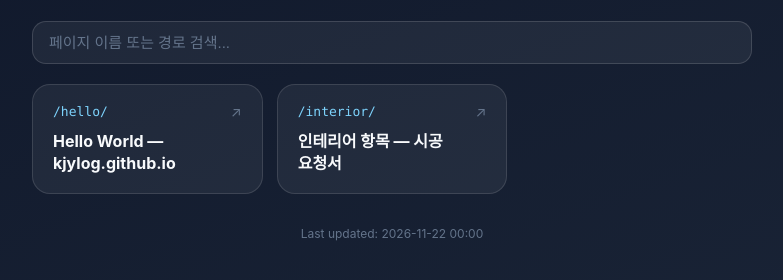
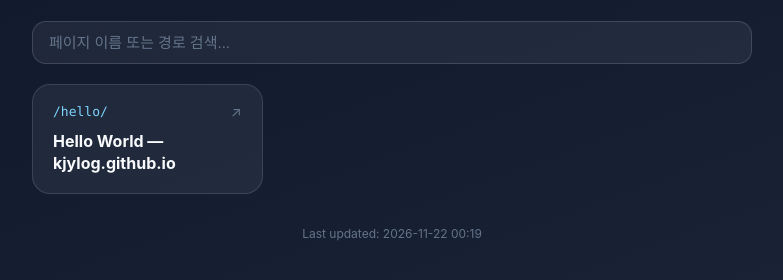
Before and after one commit to kjylog/kjylog.github.io, a plain HTML site: page index.html in a window 1280 px wide. Shown: the part 144-424 px from the top of the page, without its empty margins (248-1031 px from the left). Drawn offline with Linux system fonts and the light colour scheme.

Commit message:
Update root index (1 pages)

```diff
--- a/index.html
+++ b/index.html
@@ -128,15 +128,8 @@
         </div>
         <div class="card-title">Hello World — kjylog.github.io</div>
       </a>
-      <a class="card" href="./interior/" data-search="인테리어 항목 — 시공 요청서 interior">
-        <div class="card-top">
-          <span class="slug">/interior/</span>
-          <span class="arrow">↗</span>
-        </div>
-        <div class="card-title">인테리어 항목 — 시공 요청서</div>
-      </a>
     </main>
-    <footer>Last updated: 2026-11-22 00:00</footer>
+    <footer>Last updated: 2026-11-22 00:19</footer>
   </div>
   <script>
     const input = document.getElementById('search');
```
